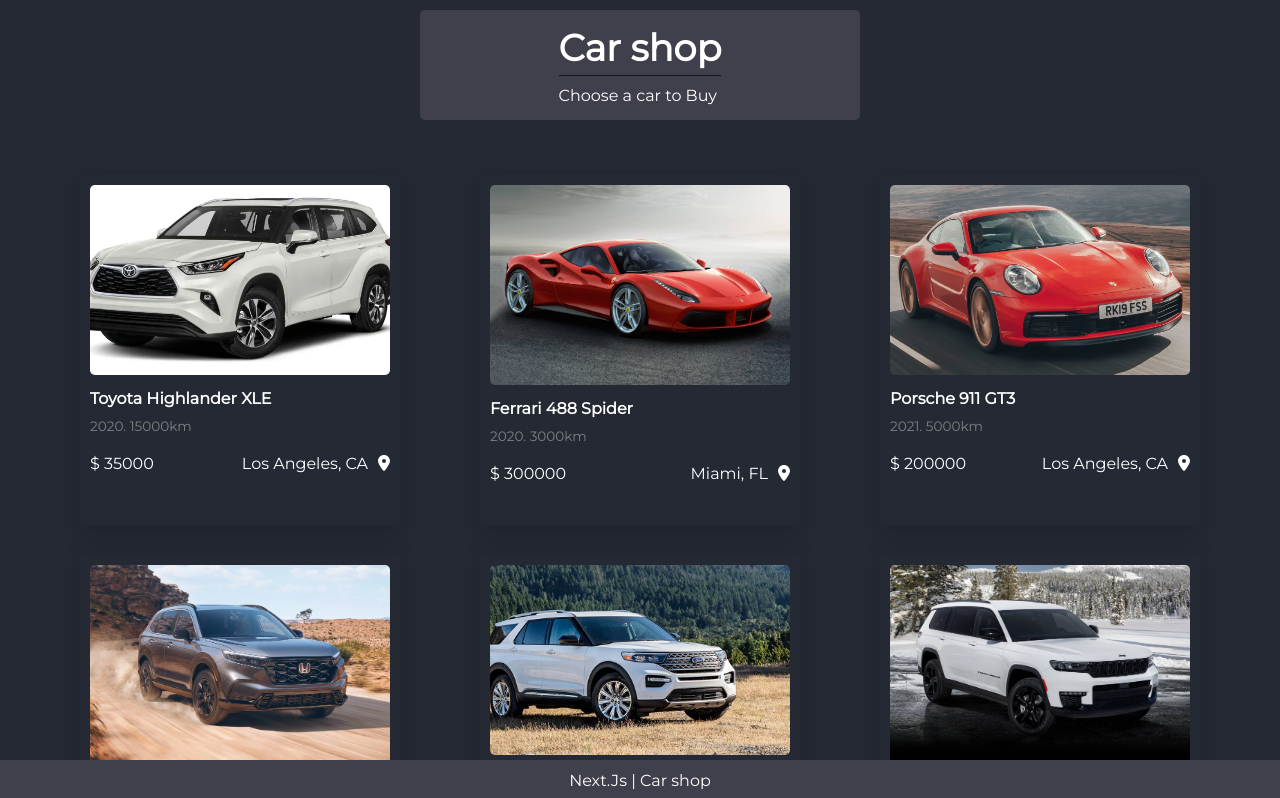
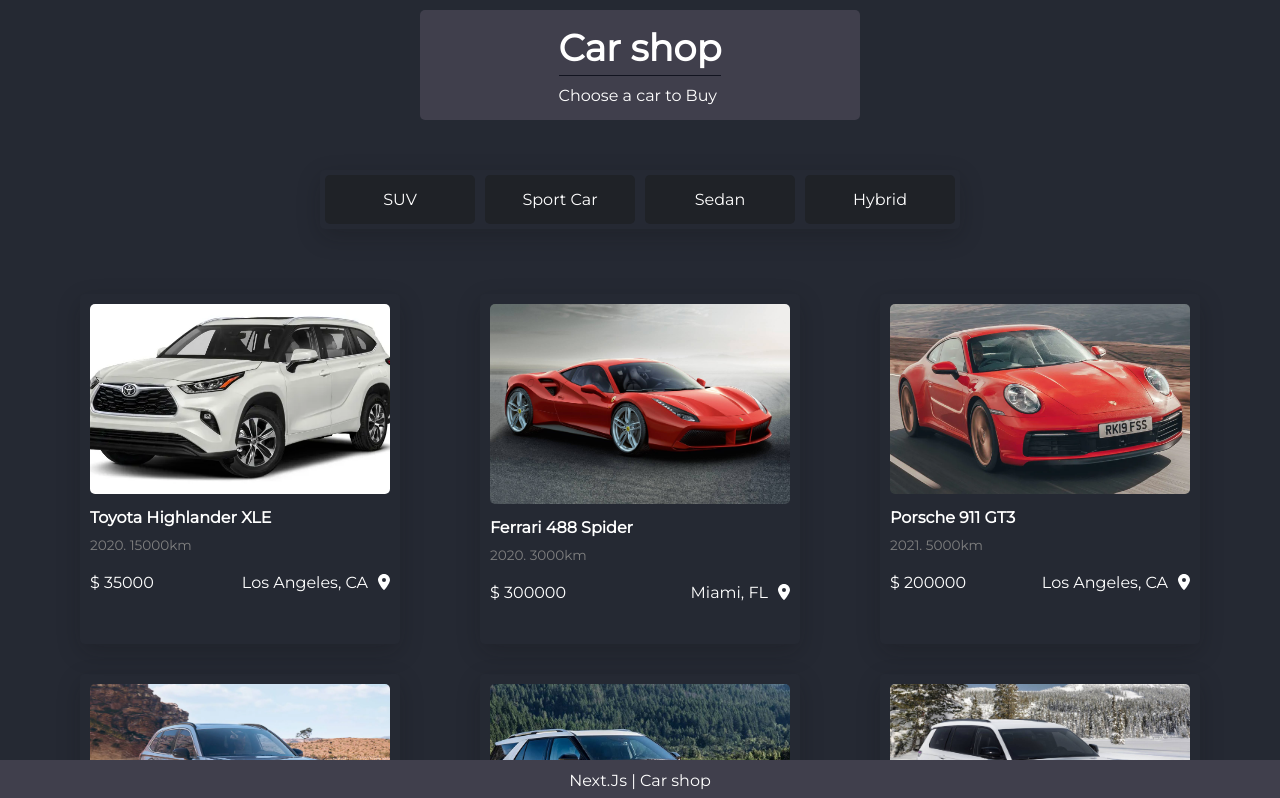
Before and after one commit to deaduchiha/cars-shop, a Next.js app: page /cars in a window 1280 px wide. Shown: the top 798 px of the page. Built offline with nearby package versions, Linux system fonts and the light colour scheme.

Commit message:
create categories page

```diff
--- /dev/null
+++ b/src/components/module/Categories.jsx
@@ -0,0 +1,31 @@
+import React from "react";
+import styles from "./Categories.module.css";
+import Link from "next/link";
+
+const Categories = () => {
+  return (
+    <div className={styles.container}>
+      <Link href="categories/suv">
+        <div>
+          <p>SUV</p>
+        </div>
+      </Link>
+      <Link href="categories/sportCar">
+        <div>
+          <p>Sport Car</p>
+        </div>
+      </Link>
+      <Link href="categories/sedan">
+        <div>
+          <p>Sedan</p>
+        </div>
+      </Link>
+      <Link href="categories/hybrid">
+        <div>
+          <p>Hybrid</p>
+        </div>
+      </Link>
+    </div>
+  );
+};
+export default Categories;
--- /dev/null
+++ b/src/components/module/Categories.module.css
@@ -0,0 +1,27 @@
+.container {
+  box-shadow: rgba(14, 14, 14, 0.2) 0 8px 24px;
+  width: fit-content;
+  margin: 50px auto;
+  display: flex;
+  justify-content: space-between;
+  align-items: center;
+  border-radius: 5px;
+}
+.container div {
+  text-align: center;
+  margin: 5px;
+  background-color: rgb(31, 34, 39);
+  padding: 15px;
+  border-radius: 5px;
+  width: 150px;
+}
+
+@media screen and (max-width: 600px) {
+  .container {
+    width: 320px;
+    flex-wrap: wrap;
+  }
+  .container div {
+    width: 150px;
+  }
+}
--- a/src/pages/cars/index.jsx
+++ b/src/pages/cars/index.jsx
@@ -1,10 +1,14 @@
 import React from "react";
+import carsData from "data/carsdata";
+
+//components
 import CarsPage from "@/components/templates/carsPage";
-import carsData from "data/carsdata";
+import Categories from "@/components/module/Categories";
 
 const Cars = () => {
   return (
     <>
+      <Categories />
       <CarsPage data={carsData} />
     </>
   );
```
Also changed, not shown: src/pages/categories/hybrid.jsx (added, +9 -0 lines), src/pages/categories/sedan.jsx (added, +13 -0 lines), src/pages/categories/sportCar.jsx (added, +9 -0 lines), src/pages/categories/suv.jsx (added, +9 -0 lines).
